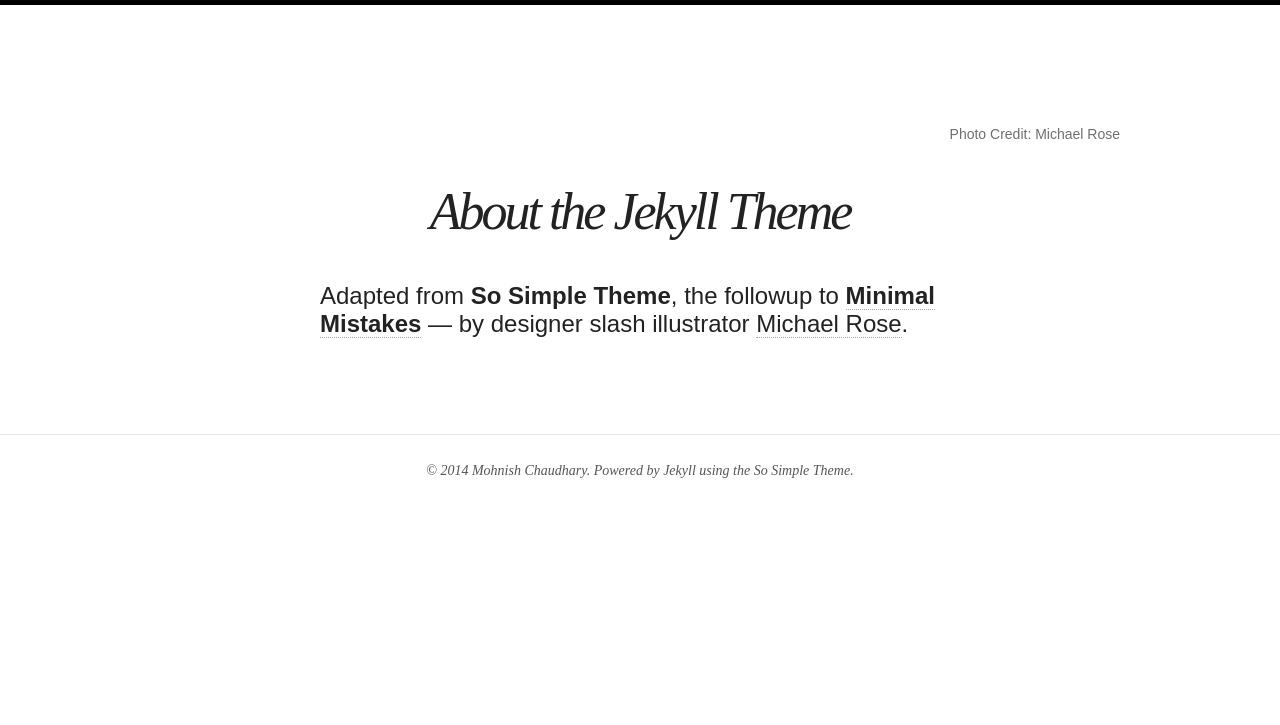
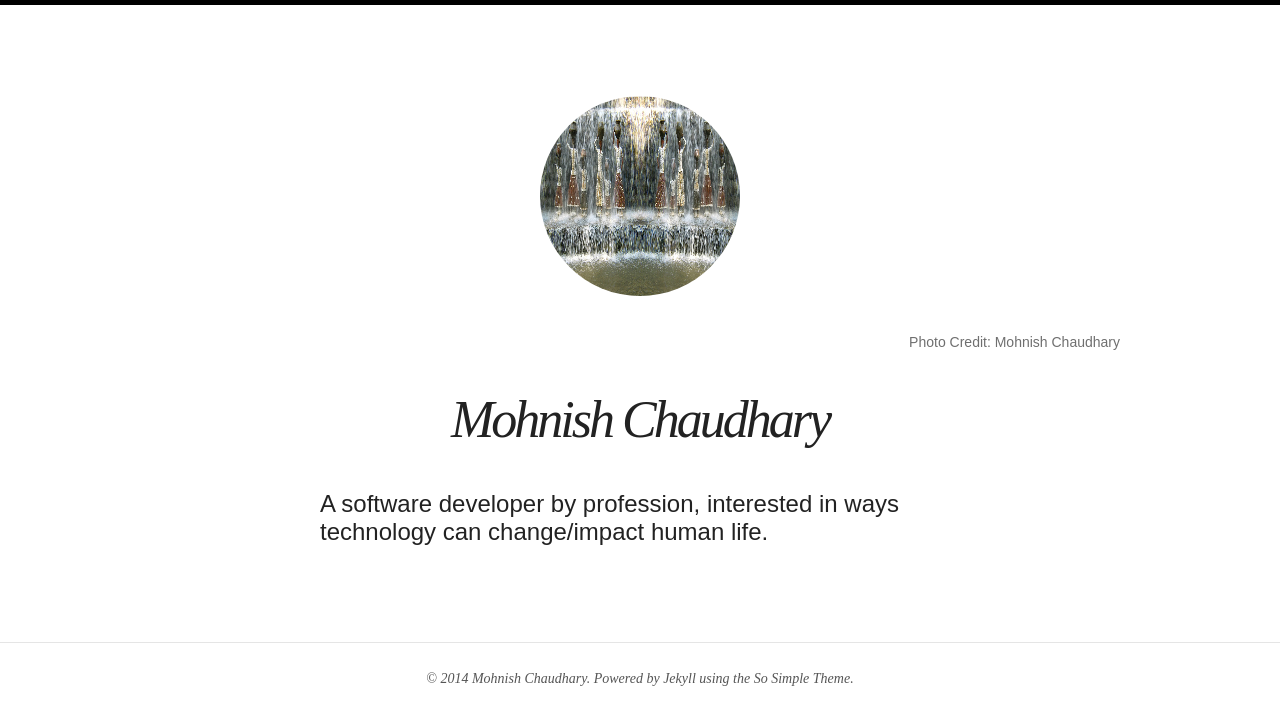
Before and after one commit to mohnish82/mohnish82.github.io, a Jekyll site: the page built from about.md, in a window 1280 px wide. Shown: the top 725 px of the page. Built offline with Jekyll 4.4.1, drawn with Linux system fonts in a browser that asks for light colours; nearby versions of some CDN libraries.

Commit message:
added logo + modified about

```diff
--- a/_config.yml
+++ b/_config.yml
@@ -1,6 +1,6 @@
-title:
+title:	Mohnish's tidbits
 description:
-logo:
+logo:	rock-garden-chd.png
 disqus_shortname:
 search:           true
 # Change url to your domain. Leave localhost server or blank when working locally.
--- a/about.md
+++ b/about.md
@@ -1,13 +1,12 @@
 ---
 layout: page
 permalink: /about/
-title: About the Jekyll Theme
-tags: [Jekyll, theme, simple, minimal, minimalism, responsive]
-modified: 2013-09-13
+title: Mohnish Chaudhary
+tags: [mohnish, mohnish82]
+modified: 2014-04-06
 image:
-  feature: so-simple-sample-image-4.jpg
-  credit: Michael Rose
-  creditlink: http://mademistakes.com
+  feature: mc-face.jpg
+  credit: Mohnish Chaudhary
 ---
 
-Adapted from **So Simple Theme**, the followup to [**Minimal Mistakes**](http://mmistakes.github.io/minimal-mistakes) --- by designer slash illustrator [Michael Rose](http://mademistakes).
+A software developer by profession, interested in ways technology can change/impact human life.
```
Also changed, not shown: images/rock-garden-chd.png (added).
